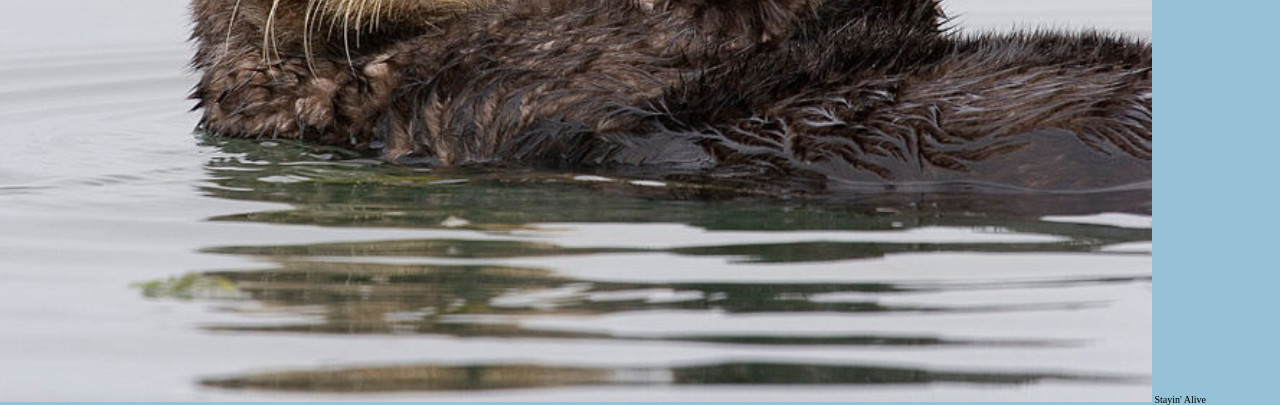
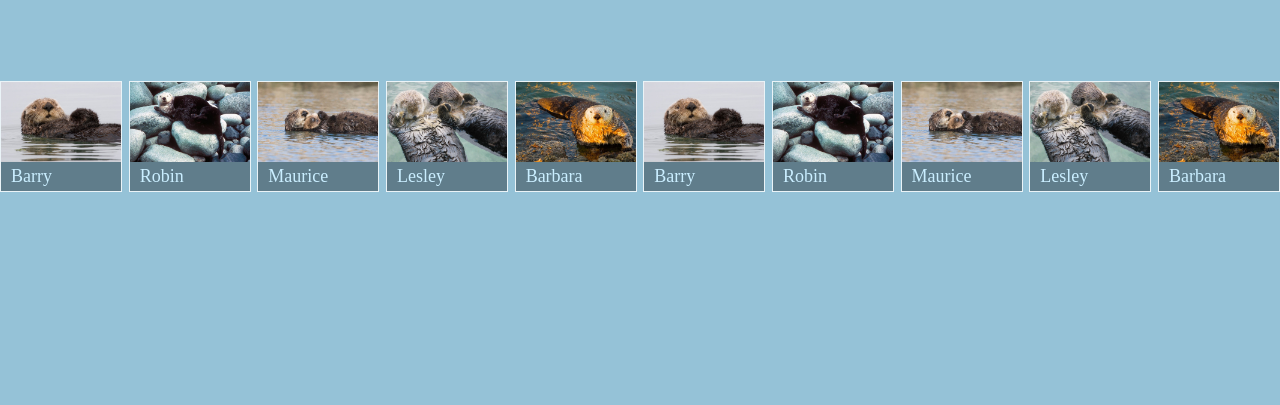
Before and after one commit to shay2501/FrontEndWebDev_BNR, a plain HTML site: page ottergram/index.html in a window 1280 px wide. Shown: the part 598-1003 px from the top of the page. After the commit the page ends 800 px from the top, so only its background shows below. Drawn offline with nearby package versions, Linux system fonts and the light colour scheme.

Commit message:
end of chapter 5

```diff
--- a/ottergram/index.html
+++ b/ottergram/index.html
@@ -3,6 +3,7 @@
 <!-- browser-sync start --server --browser "Google Chrome" --files "stylesheets/*.css *.html" -->
 
 <head>
+  <meta name="viewport" content="width=device-width, intial-scale=1">
     <link rel="stylesheet" href="https://cdnjs.cloudflare.com/ajax/libs/normalize/5.0.0/normalize.min.css">
     <link rel="stylesheet" href="/stylesheets/styles.css">
     <meta charset="utf-8">
@@ -79,8 +80,10 @@
         </ul>
 
         <div class="detail-image-container">
+          <div class="detail-image-frame">
             <img class="detail-image" src="img/otter1.jpg" alt="">
             <span class="detail-image-title">Stayin' Alive</span>
+          </div>
         </div>
     </main>
 </body>
--- a/ottergram/stylesheets/styles.css
+++ b/ottergram/stylesheets/styles.css
@@ -7,6 +7,17 @@
   url('fonts/LAKESHOR-webfont.svg#lakeshore') format('svg');
   font-weight:normal;
   font-style:normal;
+}
+
+@font-face{
+  font-family: 'airstreamregular';
+  src: url('fonts/Airstream-webfont.eot');
+  src:url('fonts/Airstream-webfont.eot?#iefix') format('embedded-opentype'),
+      url('fonts/Airstream-webfont.woff') format('woff'),
+      url('fonts/Airstream-webfont.ttf') format('truetype'),
+      url('fonts/Airstream-webfont.svg#airstreamregular') format('svg');
+  font-weight: normal;
+  font-style: normal;
 }
 
 html, body{
@@ -32,6 +43,16 @@ body{
 a{
   text-decoration:none;
 }
+
+.main-header{
+  flex:0 1 auto;
+}
+
+.main-content{
+  flex:1 1 auto;
+  display: flex;
+  flex-direction: column;
+}
 .logo-text{
   background:white;
   text-transform:uppercase;
@@ -45,6 +66,10 @@ a{
 }
 
 .thumbnail-list{
+  flex:0 1 auto;
+  order: 2;
+  display:flex;
+  justify-content: space-between;
   list-style: none;
   padding:0px;
   white-space: nowrap;
@@ -52,17 +77,54 @@ a{
 }
 
 .thumbnail-item{
-  display:inline-block;
-  width:120px;
+  min-width: 120px;
+  max-width: 120px;
   border:1px solid rgb(100%, 100%,100%);
   border:1px solid rgba(100%, 100%,100%, 0.8);
 }
 
-.thumbnail-item + .thumbnail-item{
-  margin-top:10px;
+.detail-image-container{
+  flex:1 1 auto;
+  display:flex;
+  justify-content: center;
+  align-items: center;
+}
+
+.detail-image-frame{
+  position:relative;
+  text-align:center;
+}
+.detail-image{
+  width:70%;
+}
+
+.detail-image-title{
+  position:absolute;
+  bottom:-16px;
+  left:4px;
+  font-family:airstreamregular;
+  color:white;
+  text-shadow: rgba(0,0,0, 0.9) 1px 2px 9px;
+  font-size:40px;
+}
+
+@media all (min-width: 768px){
+  .main-content:{
+    flex-direction:row;
+    overflow:hidden;
+  }
+  .thumbnail-list{
+    flex-direction:column;
+    order:0;
+    margin-left: 20px;
+  }
+
+  .thumbnail-item{
+    max-width:260px;
+  }
+
+  .thumbnail-item + .thumbnail-item{
+    margin-top: 20px;
+  }
 
 }
-
-.detail-image{
-  width:90%;
-}
```
